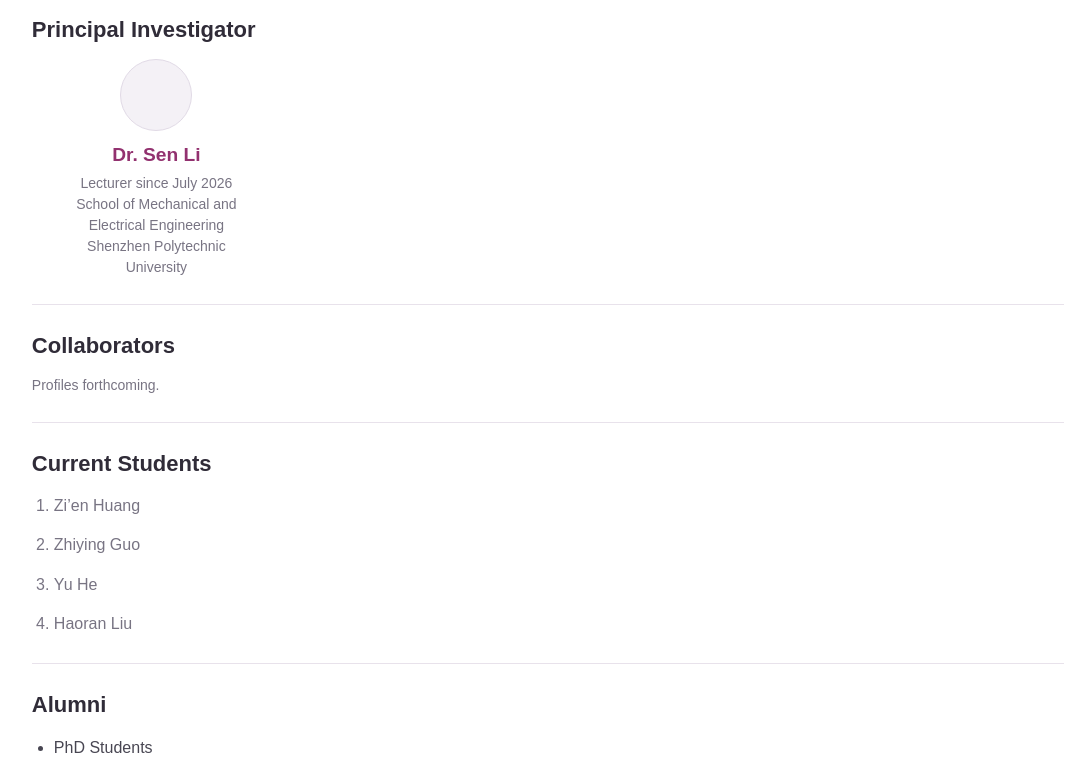
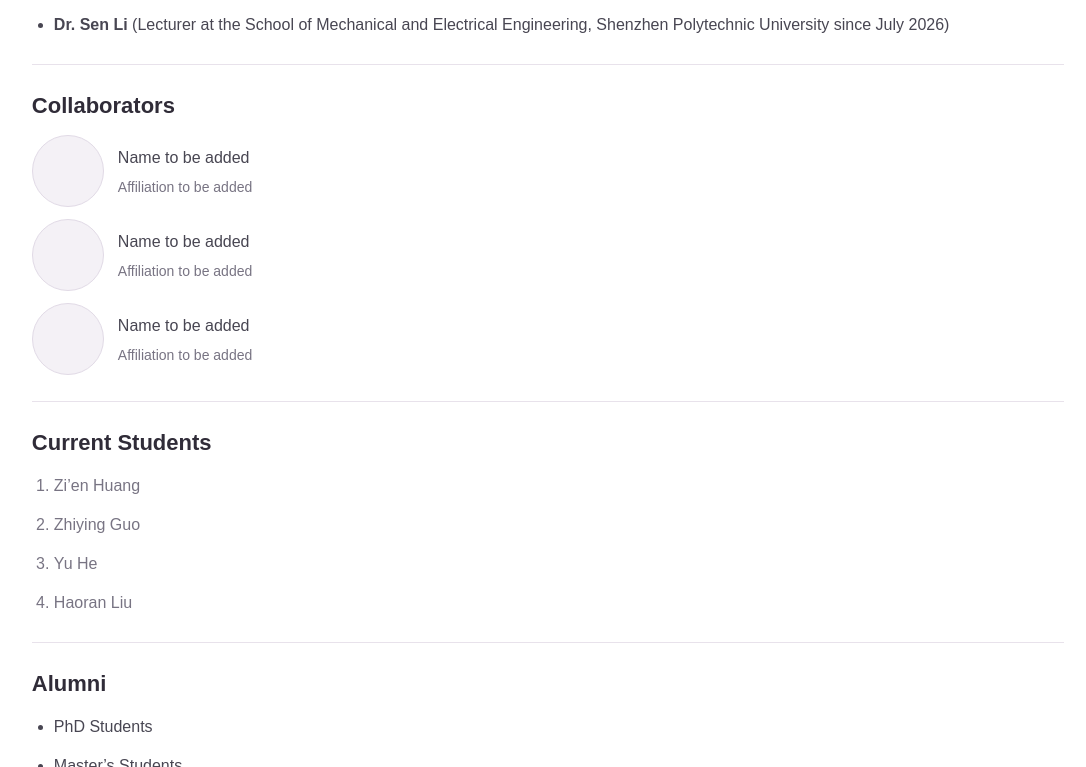
Before and after one commit to samlee1732/samlee1732.github.io, a plain HTML site: page team/index.html in a window 1280 px wide. Shown: the part 333-1100 px from the top of the page, without its empty margins (92-1178 px from the left). Drawn offline with Linux system fonts and the light colour scheme.

Commit message:
Refine team portraits and add the Chinese robotics course overview

```diff
--- a/assets/styles.css
+++ b/assets/styles.css
@@ -172,22 +172,15 @@ a { color: inherit; }
 .skip-link:focus { top: 12px; }
 .team-page h2 { margin: 0 0 14px; color: #302c38; font-size: 22px; line-height: 1.35; font-weight: 600; }
 .team-section + .team-section { margin-top: 26px; padding-top: 26px; border-top: 1px solid #e8e2eb; }
-.team-section > ul:not(.team-members), .team-students { margin: 0; padding-left: 22px; }
-.team-section > ul:not(.team-members) > li, .team-students > li { margin-block: 12px; overflow-wrap: anywhere; }
+.team-section > ul, .team-students { margin: 0; padding-left: 22px; }
+.team-section li { margin-block: 12px; overflow-wrap: anywhere; }
 .team-students { color: var(--muted); }
 .team-section-note { margin: 6px 0 0; color: var(--muted); font-size: 14px; line-height: 1.5; }
-.team-page { margin: 28px auto 0; max-width: 1100px; padding-block: clamp(8px, 1vw, 24px); font-size: clamp(16px, 1.15vw, 24px); line-height: 1.7; }
-.team-page > h1 { margin: 0 0 clamp(26px, 4vw, 52px); color: #302c38; font-size: clamp(34px, 4vw, 48px); line-height: 1.15; font-weight: 600; }
-.team-members { display: grid; grid-template-columns: repeat(4, minmax(0, 1fr)); gap: 20px 12px; margin: 0; padding: 0; list-style: none; }
-.team-member { text-align: center; overflow-wrap: anywhere; }
-.team-portrait { display: block; width: min(100%, clamp(60px, 12vw, 72px)); aspect-ratio: 1; margin-inline: auto; border: 1px solid #e1dae6; border-radius: 50%; background: #f4f1f6; object-fit: cover; }
-.team-member-name { margin: 12px 0 0; color: var(--accent); font-size: clamp(16px, 1.5vw, 20px); line-height: 1.25; font-weight: 600; overflow-wrap: anywhere; }
-.team-member .team-section-note { max-width: 24ch; margin-inline: auto; }
-#current-students .team-member-name { margin-top: 0; }
-
-@media (max-width: 540px) {
-  .team-members { grid-template-columns: repeat(2, minmax(0, 1fr)); }
-}
+.team-page { margin-top: 28px; max-width: 1100px; padding-block: clamp(8px, 1vw, 24px); font-size: clamp(16px, 1.15vw, 24px); line-height: 1.7; }
+.team-page > h1 { margin: 0 0 clamp(26px, 2vw, 48px); color: #302c38; font-size: clamp(26px, 1.8vw, 44px); line-height: 1.25; font-weight: 600; }
+.team-section > .team-collaborators { padding: 0; list-style: none; }
+.team-collaborators > li { display: flex; align-items: center; gap: 14px; }
+.team-portrait { display: block; flex: none; width: clamp(60px, 12vw, 72px); aspect-ratio: 1; border: 1px solid #e1dae6; border-radius: 50%; background: #f4f1f6; object-fit: cover; }
 
 
 @media (max-width: 1400px) {
--- a/team/index.html
+++ b/team/index.html
@@ -8,8 +8,8 @@
     <title>Team | SenseDex Lab</title>
     <link rel="icon" href="../assets/sensedex-mark-small.png" type="image/png">
     <link rel="apple-touch-icon" href="../assets/sensedex-mark-small.png">
-    <link rel="stylesheet" href="../assets/styles.css?v=20261123-team-student-list">
-    <script src="../assets/main.js?v=20261123-team-student-list" defer></script>
+    <link rel="stylesheet" href="../assets/styles.css?v=20261123-team-collaborators">
+    <script src="../assets/main.js?v=20261123-team-collaborators" defer></script>
     <script src="../assets/visits.js" defer></script>
   </head>
   <body>
@@ -57,17 +57,26 @@
         <h1 id="team-heading">Team</h1>
         <section class="team-section" aria-labelledby="principal-investigator-heading">
           <h2 id="principal-investigator-heading">Principal Investigator</h2>
-          <ul class="team-members" role="list">
-            <li class="team-member">
-              <span class="team-portrait" aria-hidden="true"></span>
-              <h3 class="team-member-name">Dr. Sen Li</h3>
-              <p class="team-section-note">Lecturer since July 2026<br>School of Mechanical and Electrical Engineering<br>Shenzhen Polytechnic University</p>
-            </li>
+          <ul>
+            <li><strong>Dr. Sen Li</strong> (Lecturer at the School of Mechanical and Electrical Engineering, Shenzhen Polytechnic University since July 2026)</li>
           </ul>
         </section>
         <section class="team-section" aria-labelledby="collaborators-heading">
           <h2 id="collaborators-heading">Collaborators</h2>
-          <p class="team-section-note">Profiles forthcoming.</p>
+          <ul class="team-collaborators" role="list">
+            <li>
+              <span class="team-portrait" aria-hidden="true"></span>
+              <div>Name to be added<p class="team-section-note">Affiliation to be added</p></div>
+            </li>
+            <li>
+              <span class="team-portrait" aria-hidden="true"></span>
+              <div>Name to be added<p class="team-section-note">Affiliation to be added</p></div>
+            </li>
+            <li>
+              <span class="team-portrait" aria-hidden="true"></span>
+              <div>Name to be added<p class="team-section-note">Affiliation to be added</p></div>
+            </li>
+          </ul>
         </section>
         <section id="current-students" class="team-section" aria-labelledby="current-students-heading">
           <h2 id="current-students-heading">Current Students</h2>
```
Also changed, not shown: assets/search-index.json (+4 -4 lines), data/robotics-applications.html (+2 -0 lines), data/team.html (+16 -7 lines), teaching/robotics-applications/index.html (+2 -0 lines), 1 other file.
